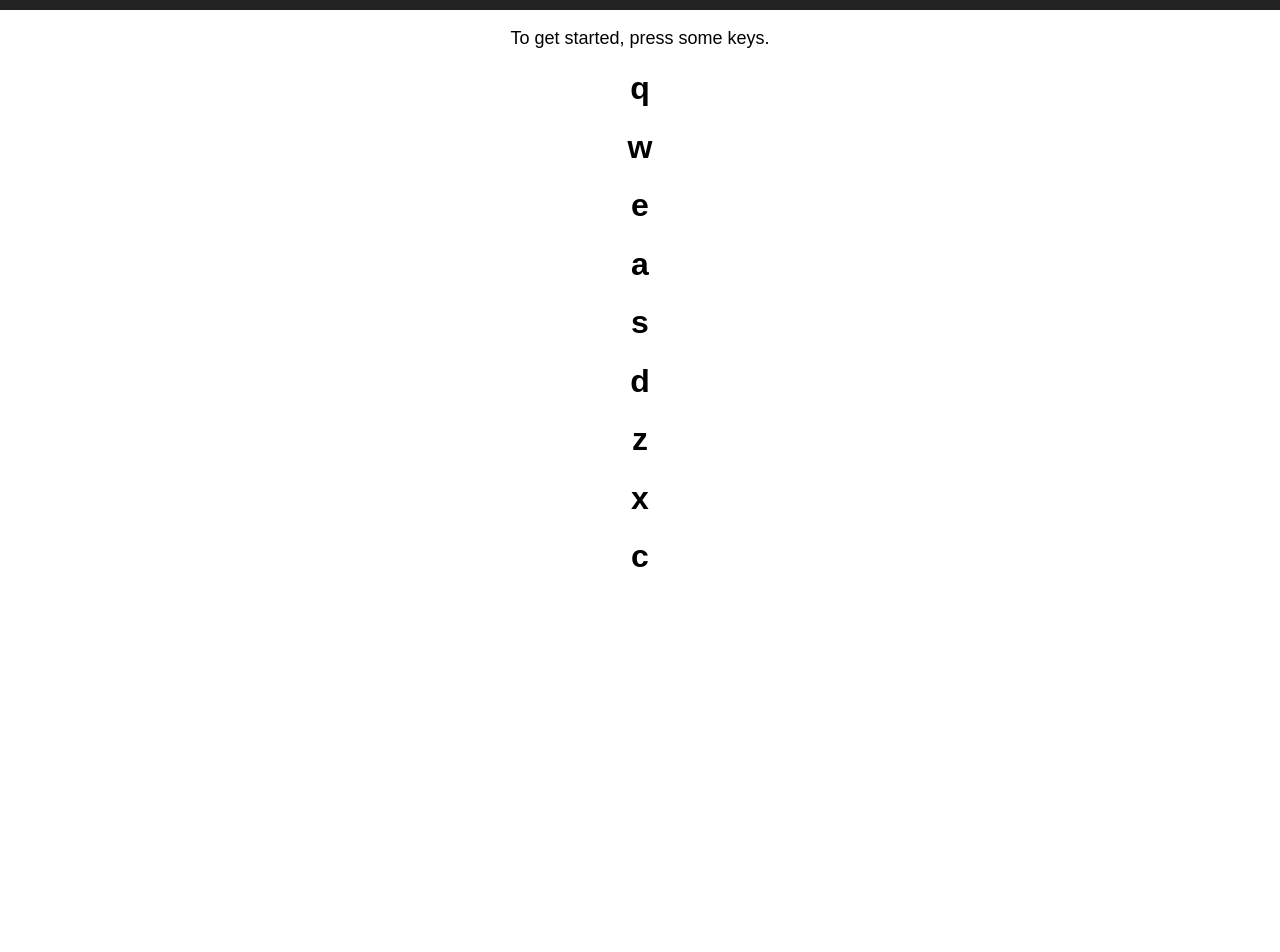
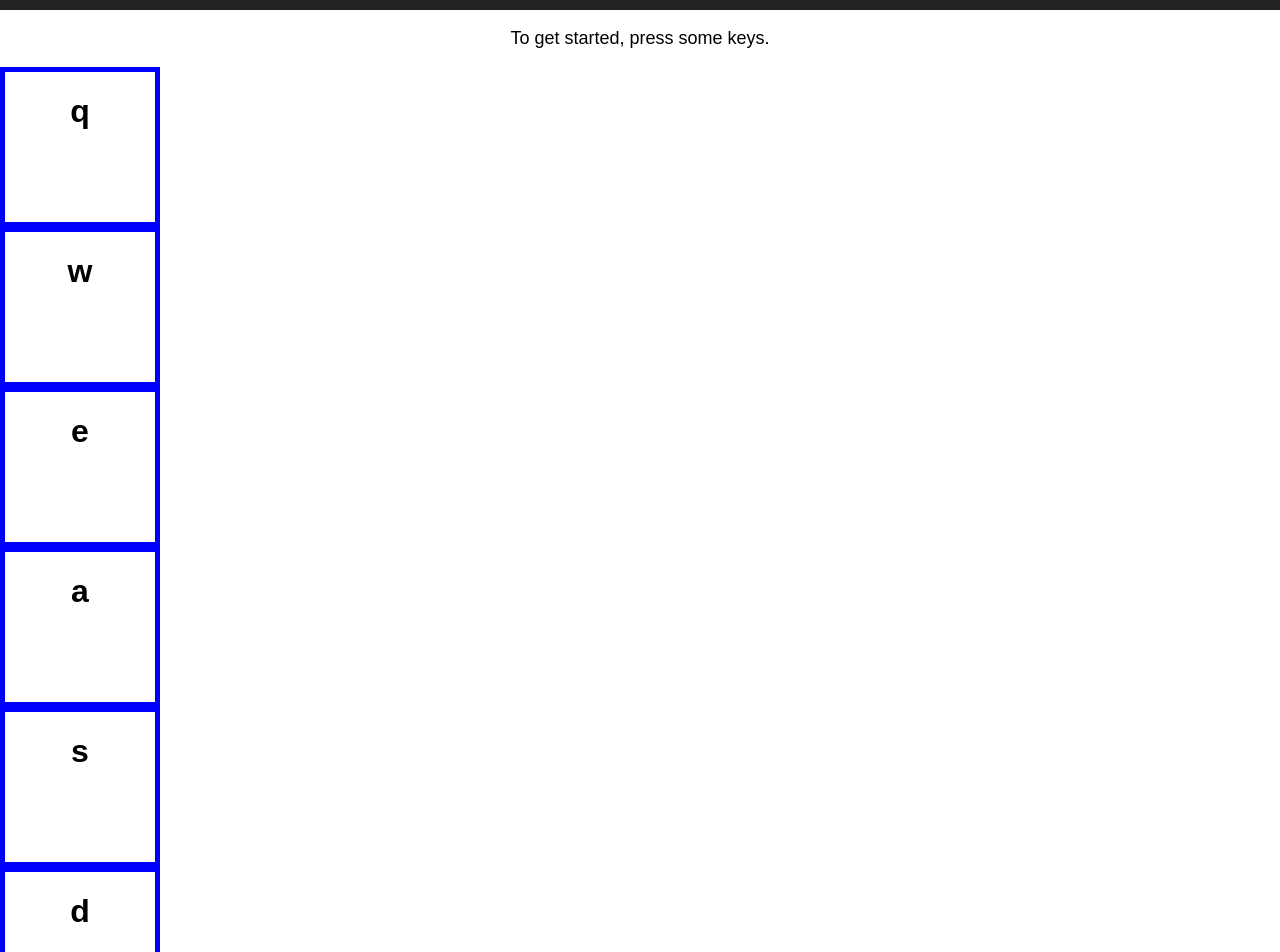
Before and after one commit to cgoez/react-drum-machine, a React (Create React App) app in the folder drum-machine/: page / in a window 1280 px wide. Shown: the part 180-1132 px from the top of the page. Before the commit the page ends 800 px from the top, so only its background shows below. Built offline with nearby package versions, Linux system fonts and the light colour scheme.

Commit message:
Major file restructure/renaming

```diff
--- a/drum-machine/src/App.js
+++ b/drum-machine/src/App.js
@@ -1,7 +1,7 @@
 import React, { Component } from 'react';
 import logo from './logo.svg';
 import './App.css';
-import Drums from './components/Drums/Drums';
+import DrumRack from './components/DrumRack/DrumRack';
 
 class App extends Component {
   render() {
@@ -14,7 +14,7 @@ class App extends Component {
         <p className="App-intro">
           To get started, press some keys.
         </p>
-        <Drums />
+        <DrumRack />
       </div>
     );
   }
--- a/drum-machine/src/components/DrumRack/DrumRack.css
+++ b/drum-machine/src/components/DrumRack/DrumRack.css
@@ -1,4 +1,15 @@
-.drumRack:hover {
-    cursor: pointer;
-    background:rgba(0,0,0,0.3);
+.drumrack {
+    display: flex;
+    height: 50%;
+    width: 50%;
+    margin: auto;
+    justify-content: center;
+
+    border: 1px red solid;
   }
+
+  .drumpad {
+    border: 5px blue solid;
+    height: 150px;
+    width: 150px;
+  }
--- a/drum-machine/src/components/DrumRack/DrumRack.js
+++ b/drum-machine/src/components/DrumRack/DrumRack.js
@@ -1,45 +1,87 @@
 import React, { Component } from "react";
-import PropTypes from "prop-types";
+import Drums from "../Drums/Drums";
 
-import "./DrumRack.css";
+ import './DrumRack.css'
+
+// import sounds
+import boom from "../../sounds/boom.wav";
+import clap from "../../sounds/clap.wav";
+import hihat from "../../sounds/hihat.wav";
+import kick from "../../sounds/kick.wav";
+import openhat from "../../sounds/openhat.wav";
+import ride from "../../sounds/ride.wav";
+import snare from "../../sounds/snare.wav";
+import tink from "../../sounds/tink.wav";
+import tom from "../../sounds/tom.wav";
 
 export default class DrumRack extends Component {
-  constructor() {
-    super();
-  }
-
-  componentDidMount() {
-    document.addEventListener("keydown", this.playSound);
-    this.audio = new Audio(this.props.source);
-  }
-
-  componentWillUnmount() {
-    document.removeEventListener("keydown", this.playSound);
-  }
-
-  playSound = event => {
-    if (event.keyCode === this.props.keyCode) {
-      this.audio.play();
-      this.audio.currentTime = 0;
-    }
-  };
-
   render() {
     return (
-      <div>
-        <div keyCode={this.props.keyCode}>
-          <h1>{this.props.keyLetter}</h1>
-          <audio src={this.props.source} />
-        </div>
+      <div className="drumracks">
+        <Drums
+          className="drumpad boom"
+          sound="boom"
+          keycode={81}
+          keyLetter="q"
+          source={boom}
+        />
+        <Drums
+          className="drumpad clap"
+          sound="clap"
+          keycode={87}
+          keyLetter="w"
+          source={clap}
+        />
+        <Drums
+          className="drumpad hihat"
+          sound="hihat"
+          keycode={69}
+          keyLetter="e"
+          source={hihat}
+        />
+        <Drums
+          className="drumpad kick"
+          sound="kick"
+          keycode={65}
+          keyLetter="a"
+          source={kick}
+        />
+        <Drums
+          className="drumpad openhat"
+          sound="openhat"
+          keycode={83}
+          keyLetter="s"
+          source={openhat}
+        />
+        <Drums
+          className="drumpad ride"
+          sound="ride"
+          keycode={68}
+          keyLetter="d"
+          source={ride}
+        />
+        <Drums
+          className="drumpad snare"
+          sound="snare"
+          keycode={90}
+          keyLetter="z"
+          source={snare}
+        />
+        <Drums
+          className="drumpad tink"
+          sound="tink"
+          keycode={88}
+          keyLetter="x"
+          source={tink}
+        />
+        <Drums
+          className="drumpad tom"
+          sound="tom"
+          keycode={67}
+          keyLetter="c"
+          source={tom}
+        />
       </div>
     );
   }
 }
-
-DrumRack.PropTypes = {
-  className: PropTypes.string,
-  sound: PropTypes.string,
-  keyCode: PropTypes.number.isRequired,
-  keyLetter: PropTypes.string.isRequired,
-  source: PropTypes.string.isRequired
-};
--- a/drum-machine/src/components/Drums/Drums.js
+++ b/drum-machine/src/components/Drums/Drums.js
@@ -1,85 +1,46 @@
 import React, { Component } from "react";
-import DrumRack from "../DrumRack/DrumRack";
+import PropTypes from "prop-types";
 
-// import sounds
-import boom from "../../sounds/boom.wav";
-import clap from "../../sounds/clap.wav";
-import hihat from "../../sounds/hihat.wav";
-import kick from "../../sounds/kick.wav";
-import openhat from "../../sounds/openhat.wav";
-import ride from "../../sounds/ride.wav";
-import snare from "../../sounds/snare.wav";
-import tink from "../../sounds/tink.wav";
-import tom from "../../sounds/tom.wav";
+import "./Drums.css";
 
 export default class Drums extends Component {
+  constructor() {
+    super();
+  }
+
+  componentDidMount() {
+    document.addEventListener("keydown", this.playSound);
+    this.audio = new Audio(this.props.source);
+  }
+
+  componentWillUnmount() {
+    document.removeEventListener("keydown", this.playSound);
+  }
+
+  playSound = event => {
+    if (event.keycode === this.props.keycode) {
+      this.audio.play();
+      this.audio.currentTime = 0;
+      console.log(this.audio)
+    }
+  };
+
   render() {
     return (
-      <div>
-        <DrumRack
-          className="boom"
-          sound="boom"
-          keyCode={81}
-          keyLetter="q"
-          source={boom}
-        />
-        <DrumRack
-          className="clap"
-          sound="clap"
-          keyCode={87}
-          keyLetter="w"
-          source={clap}
-        />
-        <DrumRack
-          className="hihat"
-          sound="hihat"
-          keyCode={69}
-          keyLetter="e"
-          source={hihat}
-        />
-        <DrumRack
-          className="kick"
-          sound="kick"
-          keyCode={65}
-          keyLetter="a"
-          source={kick}
-        />
-        <DrumRack
-          className="openhat"
-          sound="openhat"
-          keyCode={83}
-          keyLetter="s"
-          source={openhat}
-        />
-        <DrumRack
-          className="ride"
-          sound="ride"
-          keyCode={68}
-          keyLetter="d"
-          source={ride}
-        />
-        <DrumRack
-          className="snare"
-          sound="snare"
-          keyCode={90}
-          keyLetter="z"
-          source={snare}
-        />
-        <DrumRack
-          className="tink"
-          sound="tink"
-          keyCode={88}
-          keyLetter="x"
-          source={tink}
-        />
-        <DrumRack
-          className="tom"
-          sound="tom"
-          keyCode={67}
-          keyLetter="c"
-          source={tom}
-        />
+      <div className="drumpad">
+        <div keycode={this.props.keycode}>
+          <h1>{this.props.keyLetter}</h1>
+          <audio src={this.props.source} />
+        </div>
       </div>
     );
   }
 }
+
+Drums.PropTypes = {
+  className: PropTypes.string,
+  sound: PropTypes.string,
+  keycode: PropTypes.number.isRequired,
+  keyLetter: PropTypes.string.isRequired,
+  source: PropTypes.string.isRequired
+};
```
Also changed, not shown: drum-machine/src/components/Drums/Drums.css (added).
